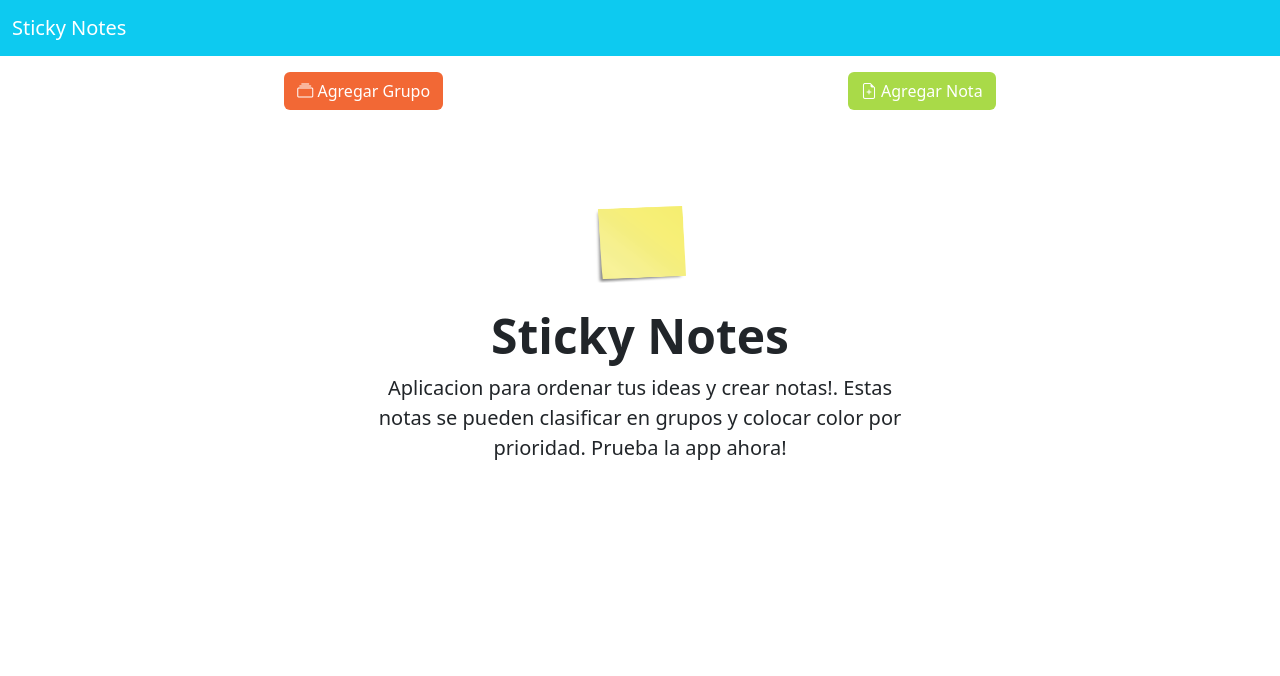
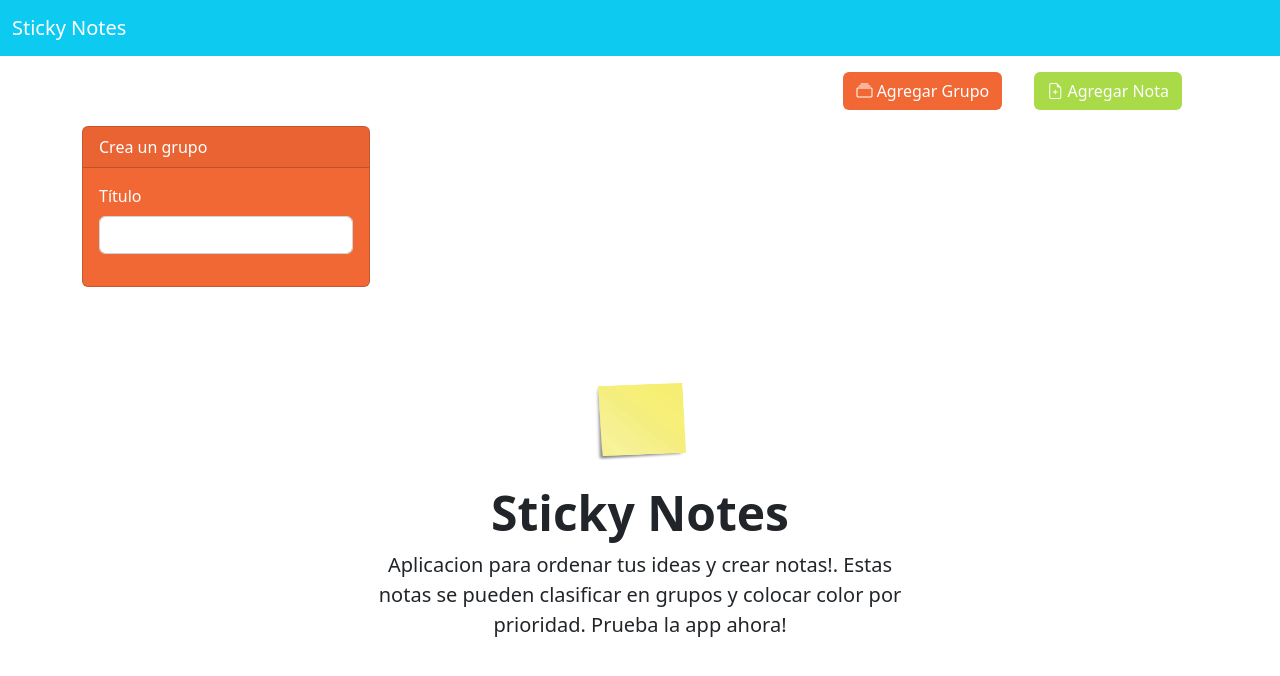
Before and after one commit to MarioTorresL/stiky-notes, an Angular app: page / in a window 1280 px wide. Both pictures are taken after a click on the button "Agregar Grupo". Shown: the top 676 px of the page. Built offline with nearby package versions, Linux system fonts and the light colour scheme.

Commit message:
add interfaces group and notes, create not funtional form groups and notes

```diff
--- /dev/null
+++ b/src/app/interfaces/notes.interface.ts
@@ -0,0 +1,5 @@
+export interface Notes {
+  title:string,
+  description:string,
+  date: Date
+}
--- a/src/app/pages/home/home.component.css
+++ b/src/app/pages/home/home.component.css
@@ -1,12 +1,24 @@
-.btnGroup{
-	background-color:#F26835;
-	color:white;
+.btnGroup {
+  background-color: #f26835;
+  color: white;
+  margin: 1rem;
 }
-.btnNote{
-	background-color:#A9DA48;
-	color:white;
+.btnNote {
+  background-color: #a9da48;
+  color: white;
+  margin: 1rem;
 }
-.buttons-section{
-	display:flex;
-	justify-content:space-around;
+.buttons-section {
+  display: flex;
+  justify-content: flex-end;
 }
+
+.cardNote{
+  background-color: #a9da48;
+  color: white;
+}
+
+.cardGroup{
+  background-color: #f26835;
+  color: white;
+}
--- a/src/app/pages/home/home.component.html
+++ b/src/app/pages/home/home.component.html
@@ -1,12 +1,53 @@
 <div class="container">
-  <!-- burrons section -->
-  <div class="mt-3 buttons-section">
-    <button class="btn btnGroup">
+  <!-- buttons section -->
+  <div class="buttons-section">
+    <button class="btn btnGroup" (click)="addGroup()">
       <i class="bi bi-collection"></i> Agregar Grupo
     </button>
-    <button class="btn btnNote">
+    <button class="btn btnNote" (click)="addNotes()">
       <i class="bi bi-file-earmark-plus"></i> Agregar Nota
     </button>
+  </div>
+
+  <!-- creation section -->
+  <div class="card cardNote mb-3" style="max-width: 18rem" *ngIf="note">
+    <div class="card-header">Crea una nota</div>
+    <div class="card-body">
+      <div class="mb-3">
+        <label for="exampleFormControlInput1" class="form-label"
+          >Título</label
+        >
+        <input
+          type="text"
+          class="form-control"
+        />
+      </div>
+      <div class="mb-3">
+        <label for="exampleFormControlTextarea1" class="form-label"
+          >Contenido</label
+        >
+        <textarea
+          class="form-control"
+          id="exampleFormControlTextarea1"
+          rows="3"
+        ></textarea>
+      </div>
+    </div>
+  </div>
+
+  <div class="card cardGroup mb-3" style="max-width: 18rem" *ngIf="groupp">
+    <div class="card-header">Crea un grupo</div>
+    <div class="card-body">
+      <div class="mb-3">
+        <label for="exampleFormControlInput1" class="form-label"
+          >Título</label
+        >
+        <input
+          type="text"
+          class="form-control"
+        />
+      </div>
+    </div>
   </div>
 
   <!-- welcom message -->
--- a/src/app/pages/home/home.component.ts
+++ b/src/app/pages/home/home.component.ts
@@ -3,13 +3,28 @@ import { Component, OnInit } from '@angular/core';
 @Component({
   selector: 'app-home',
   templateUrl: './home.component.html',
-  styleUrls: ['./home.component.css']
+  styleUrls: ['./home.component.css'],
 })
 export class HomeComponent implements OnInit {
+  public note: boolean = false;
+  public groupp: boolean = false;
 
-  constructor() { }
+  constructor() {}
 
   ngOnInit(): void {
+    this.note = false;
+    this.groupp = false;
   }
 
+  addGroup() {
+    this.note = false
+    this.groupp = true;
+    console.log('agregar grupo');
+  }
+
+  addNotes() {
+    this.note = true;
+    this.groupp = false;
+    console.log('agregar nota');
+  }
 }
--- a/src/app/pages/pages.module.ts
+++ b/src/app/pages/pages.module.ts
@@ -3,12 +3,14 @@ import { CommonModule } from '@angular/common';
 import { PagesComponent } from './pages.component';
 import {SharedModule} from '../shared/shared.module';
 import {RouterModule} from '@angular/router';
+import {HomeComponent} from './home/home.component';
 
 
 
 @NgModule({
   declarations: [
     PagesComponent,
+    HomeComponent
   ],
   imports: [
     CommonModule,
```
Also changed, not shown: src/app/interfaces/group.interface.ts (added, +7 -0 lines).
